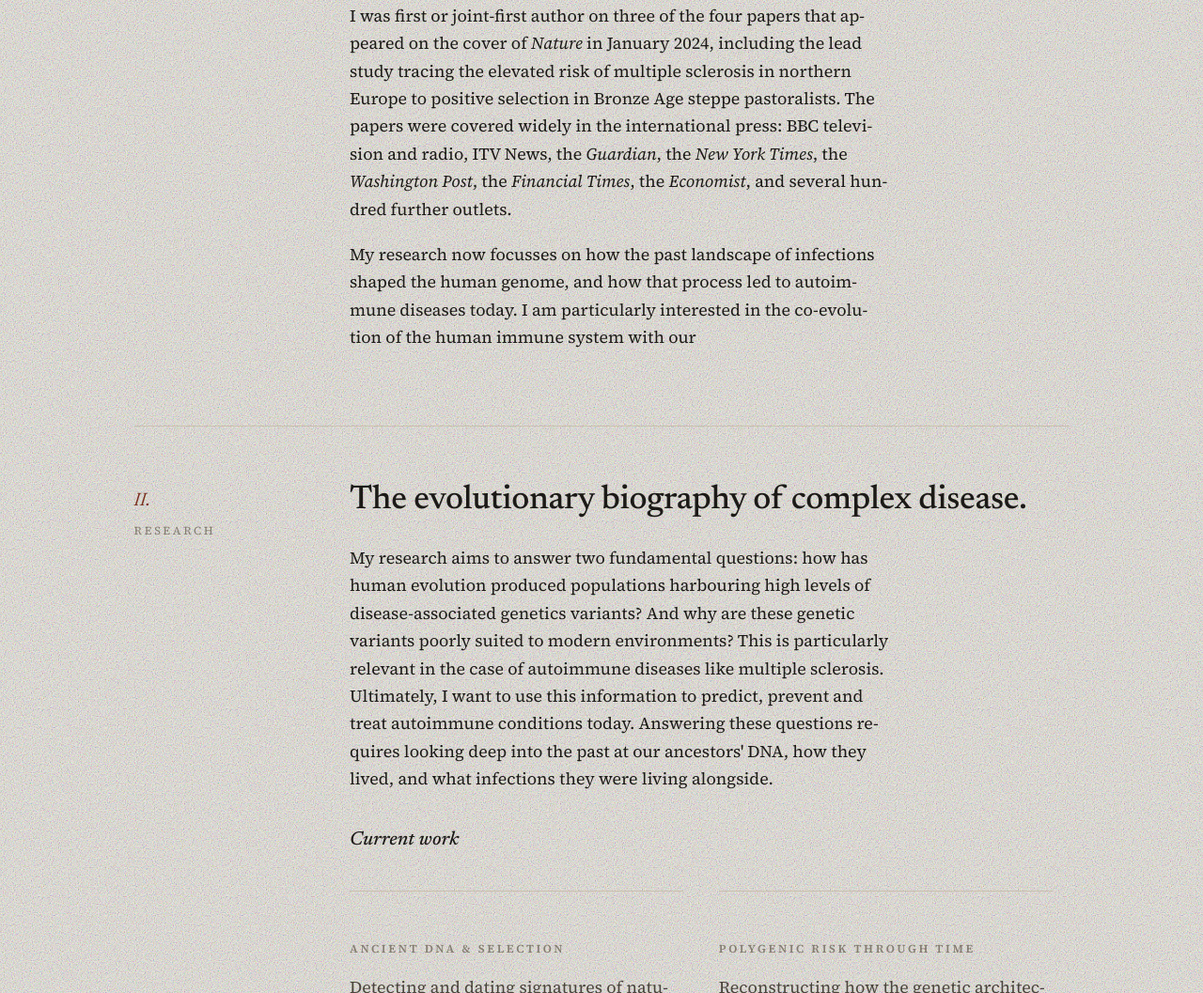
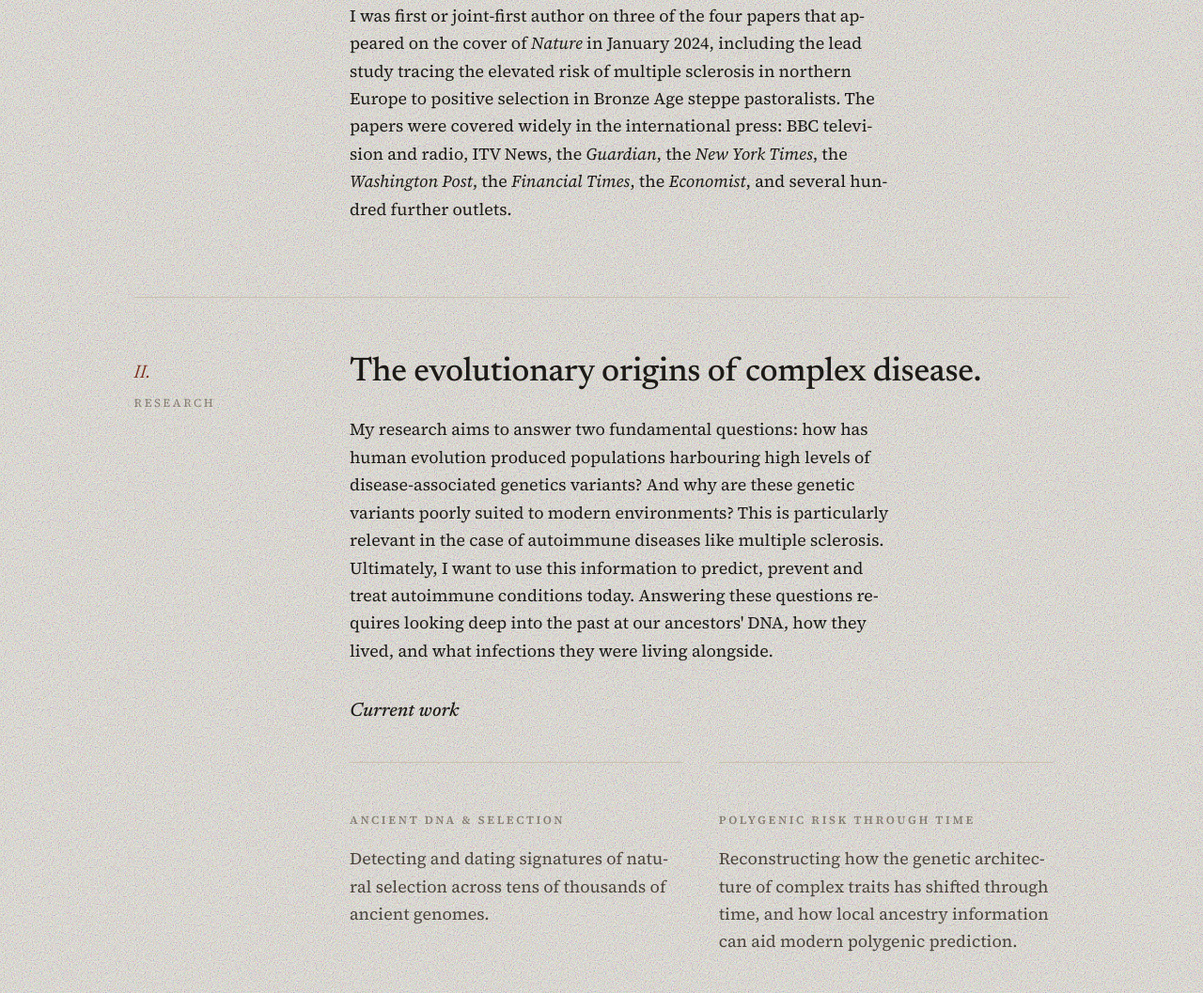
Before and after one commit to william-barrie/william-barrie.github.io, a plain HTML site: page index.html in a window 1280 px wide. Shown: the part 1251-2308 px from the top of the page at 94% size. Drawn offline with Linux system fonts and the light colour scheme.

Commit message:
Add files via upload

```diff
--- a/index.html
+++ b/index.html
@@ -587,13 +587,6 @@ footer {
         <i>Washington Post</i>, the <i>Financial Times</i>, the
         <i>Economist</i>, and several hundred further outlets.
       </p>
-
-      <p>
-        My research now focusses on how the past landscape of infections
-        shaped the human genome, and how that process led to autoimmune diseases
-        today. I am particularly interested in the co-evolution of the human immune
-        system with our
-      </p>
     </div>
   </section>
 
@@ -604,7 +597,7 @@ footer {
   <section class="block" id="research">
     <div class="label"><span class="num">II.</span>Research</div>
     <div class="body">
-      <h2>The evolutionary biography of complex disease.</h2>
+      <h2>The evolutionary origins of complex disease.</h2>
 
       <p>
         My research aims to answer two fundamental questions: how has human evolution
```
